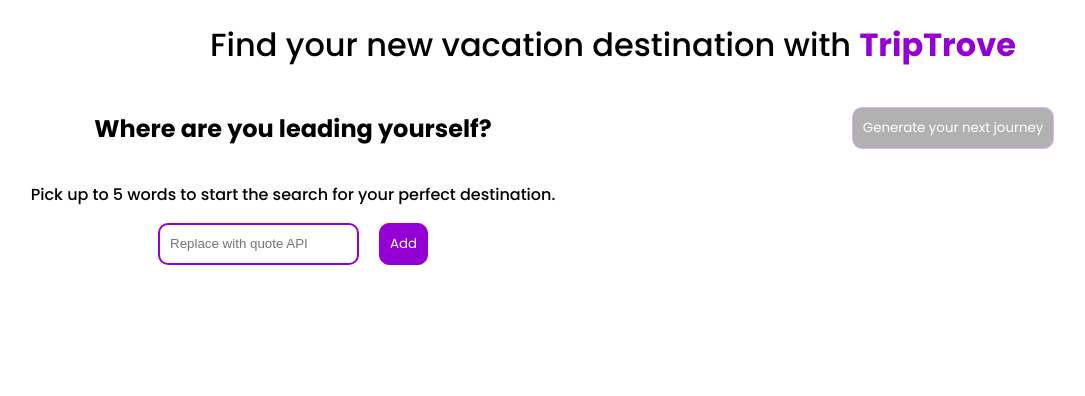
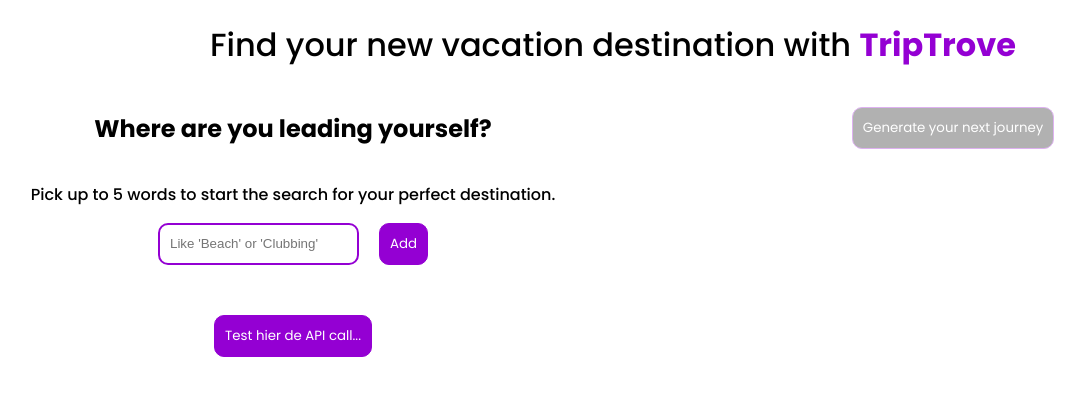
Before and after one commit to JaapMoerkerk/TripTrove, a React (Create React App) app: page / in a window 1280 px wide. Shown: the top 396 px of the page, without its empty margins (27-1112 px from the left). Built offline with nearby package versions, Linux system fonts and the light colour scheme.

Commit message:
Working API call with console response on http://localhost:3095

```diff
--- a/package.json
+++ b/package.json
@@ -2,6 +2,7 @@
   "name": "prg08-frontend",
   "version": "0.1.0",
   "private": true,
+  "author": "Jaap Moerkerk",
   "dependencies": {
     "@testing-library/jest-dom": "^5.17.0",
     "@testing-library/react": "^13.4.0",
--- a/src/App.css
+++ b/src/App.css
@@ -1,4 +1,8 @@
 @import url('https://fonts.googleapis.com/css2?family=Poppins:wght@100;300;400;500;600;700&display=swap');
+
+#test-btn{
+  margin-top: 50px;
+}
 
 .App {
   text-align: center;
--- a/src/TripTrove.js
+++ b/src/TripTrove.js
@@ -42,33 +42,33 @@
 
     const handleGenerate = () => {
         console.log("Generate button clicked");
+        setModalIsOpen(true);
         setLoading(true);
         apiCall();
     };
 
     const apiCall = () => {
-        const apiUrl = "https://www.placeholder.com/triptrove";
+        const apiUrl = "http://localhost:3095/generate";
         const requestBody = {
             inputList: inputList
         };
 
-        // fetch(apiUrl, {
-        //     method: "POST",
-        //     headers: {
-        //         'Content-Type': 'application/json',
-        //     },
-        //     body: JSON.stringify(requestBody),
-        // })
-        //     .then(response => response.json())
-        //     .then(data => {
-        //         console.log("API response:", data); //Handling GPT response
-        //         setLoading(false);
-        //     })
-        //     .catch(error => {
-        //         console.error("Error fetching data:", error); //Handling API errors
-        //         setLoading(false);
-        //     });
-        setModalIsOpen(true);
+        fetch(apiUrl, {
+            method: "POST",
+            headers: {
+                'Content-Type': 'application/json',
+            },
+            body: requestBody,
+        })
+            .then(response => response.json())
+            .then(data => {
+                console.log("API response:", data); //Handling GPT response
+                setLoading(false);
+            })
+            .catch(error => {
+                console.error("Error fetching data:", error); //Handling API errors
+                setLoading(false);
+            });
     };
 
     const closeModal = () => {
@@ -88,7 +88,7 @@
                             type="text"
                             value={inputText}
                             onChange={handleInputChange}
-                            placeholder="Replace with quote API"/>
+                            placeholder="Like 'Beach' or 'Clubbing'"/>
                         <button
                             id={"add-btn"}
                             onClick={handleAddInput}
@@ -99,6 +99,14 @@
                             Add
                         </button>
                     </div>
+                    <button id="test-btn"
+                    onClick={apiCall}>
+                        Test hier de API call...
+                    </button>
+                    <h1>
+                        {/*Testveld voor API output*/}
+
+                    </h1>
                 </section>
 
                 <section id="input-list" className={"half-page column"}>
```
